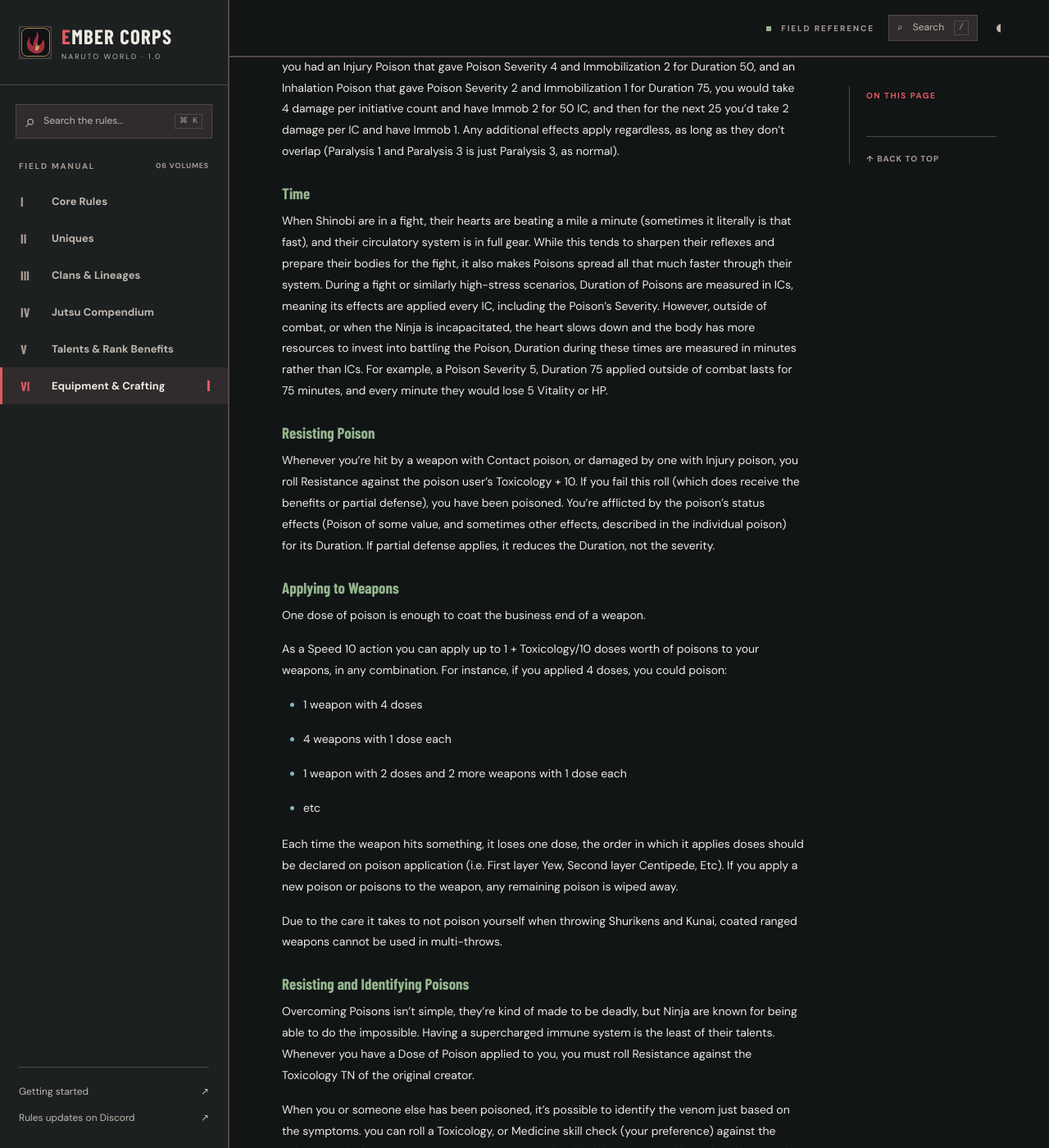
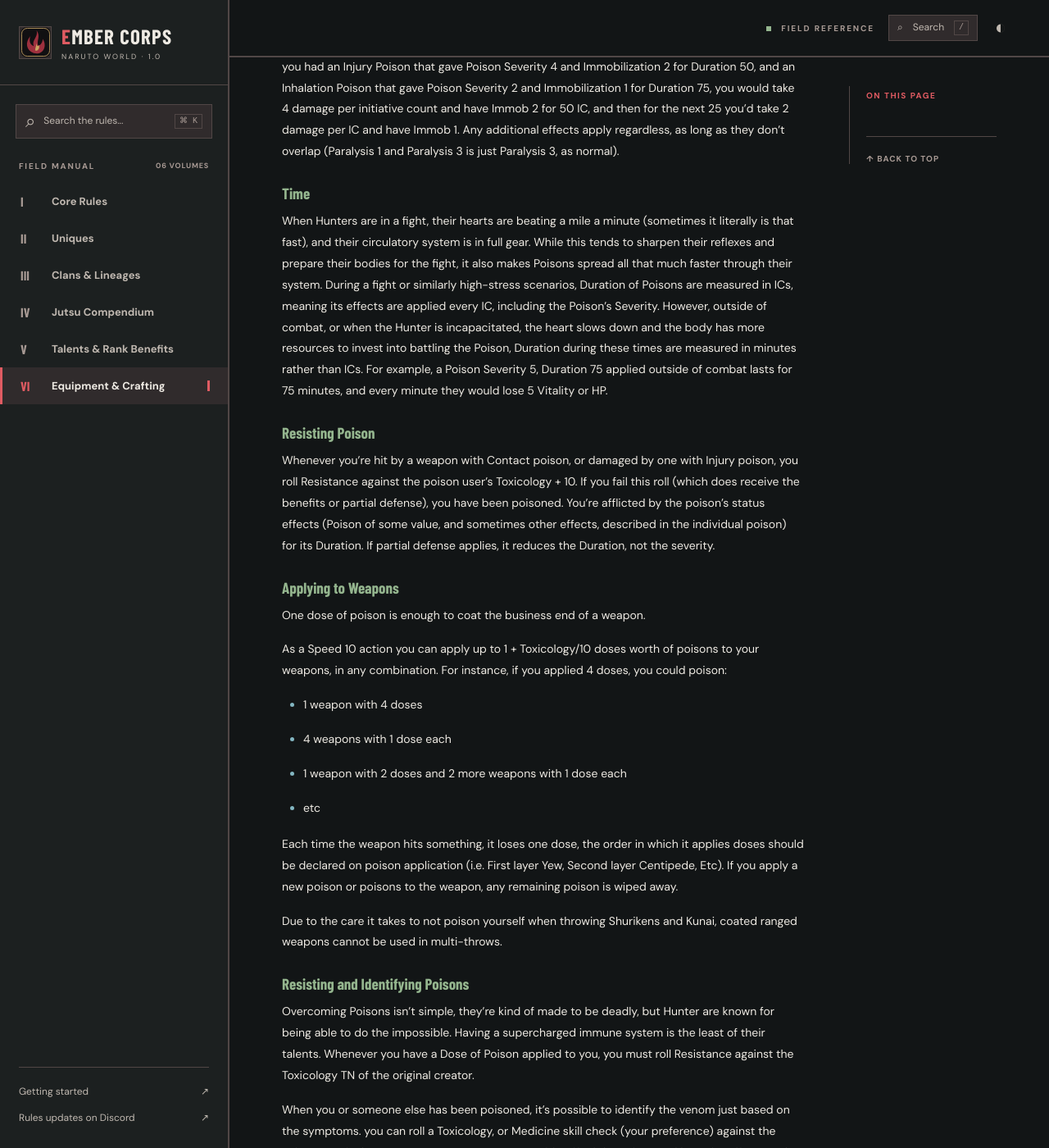
Before and after one commit to EvilbAz/NarutoWorld---The-Ember-Corps, a Jekyll site: the page built from rules/equipment.md, in a window 1280 px wide and 1400 px high, scrolled down 29262 px. Shown: the whole window at 82% size. Built offline with Jekyll 4.4.1, drawn with Linux system fonts in a browser that asks for light colours; some web fonts are replaced; some of the changed text lies outside the part shown.

Commit message:
Update active rules prose to Hunter terminology while preserving named equipment and legacy anchors

```diff
--- a/rules/equipment.md
+++ b/rules/equipment.md
@@ -735,12 +735,12 @@ You can craft weapons with X Artisan Points up to a max of your Artisan Ranks wh
 Structure is, put simply, the general materials and processes used to craft your armor. Regardless of the actual details of its construction, all armor is divided into three simple categories of protectiveness, Mobile, Protective, and Encased. The more that the armor covers, and the more metal is used in its construction, the better it is at protecting its wearer. But that also comes with the downside of it becoming heavier and restricting its wearer’s movement.
 
 Mobile (1):
-Designed out of padded clothing or hardened leather, and barely considered armor, Mobile armor is favored by those who value their freedom of movement above all else, yet still don’t want to go fight other superhuman ninjas without SOME level of protection.
+Designed out of padded clothing or hardened leather, and barely considered armor, Mobile armor is favored by those who value their freedom of movement above all else, yet still don’t want to go fight other superhuman hunters without SOME level of protection.
 
 Durability: 100 / Absorption: 5% / Penalty: \-1 Immobilization and \-1 to Stealth rolls
 
 Protective (0):
-Mostly designed out of chainmail or half plate, this type of armor is the most popular amongst Shinobi as it offers the perfect balance between all important aspects of a piece of armor.
+Mostly designed out of chainmail or half plate, this type of armor is the most popular amongst Hunters as it offers the perfect balance between all important aspects of a piece of armor.
 
 Durability: 200 / Absorption: 10% / Penalty: \-2 Immobilization and \-2 to Stealth rolls
 
@@ -841,7 +841,7 @@ These Features are only accessible with the Master Artisan Talent, and represent
 ## Craftsman
 {:#craftsman}
 
-You may not want to supply arms in the form of weapons, but there are plenty of other useful tools for ninja. From flash bombs and lockpicks to kunai and bows you want to supply basically everything else in a shinobi’s toolkit.
+You may not want to supply arms in the form of weapons, but there are plenty of other useful tools for hunter. From flash bombs and lockpicks to kunai and bows you want to supply basically everything else in a hunters’s toolkit.
 
 Upon gaining 1 Rank in the Artisan (Craftsman) Skill, you gain the ability to create equipment from the gear and exploding tags category. This requires you to spend a Downtime Slot on an “Equipment Crafting” Action, rolling your Artisan Skill vs a TN of the Artisan Points (explained below) determined by the item. You may pool your rolls until you amass enough to match the TN, which may take a number of Slots and/or Downtime Cycles.
 
@@ -885,7 +885,7 @@ Antidotes that act quickly enough to be useful in emergencies, such as combat, a
 ##### Uncraftable
 {:#uncraftable}
 
-Sadly due to technological limitations there are some things you as a shinobi are unable to craft normally. You are unable to make the following items:
+Sadly due to technological limitations there are some things you as a hunters are unable to craft normally. You are unable to make the following items:
 
 - Flashlight
 
@@ -903,7 +903,7 @@ Sadly due to technological limitations there are some things you as a shinobi ar
 
 Poisons are nasty business, and one of the murkier aspects of ninja tactics. Certainly, before the days when shinobi had discovered the secrets of chakra manipulation, poisons were a vital part of their arsenal. The proper use of poisons, however, is hard to learn, and in most circumstances just isn't as useful as being able to shoot fireballs and run up walls.
 
-Some ninja, however, still find uses for them. This section is for them\!
+Some hunter, however, still find uses for them. This section is for them\!
 
 ### Rules
 {:#rules}
@@ -927,7 +927,7 @@ Toxicology rolls carry over to the next Downtime until you’ve reached the TN,
 #### Doses and Costs
 {:#doses-and-costs}
 
-Poisons are measured in doses. A dose is how much of the substance is required to poison a ninja and apply the effects of a particular brew. Whenever you Brew a new Poison, this is how much you make. Once, the main measurement unit was how many whales or elephants the poison could kill (The bare minimum needed to even begin affecting ninja) but we’ve long since moved past such archaic measurements.
+Poisons are measured in doses. A dose is how much of the substance is required to poison a hunter and apply the effects of a particular brew. Whenever you Brew a new Poison, this is how much you make. Once, the main measurement unit was how many whales or elephants the poison could kill (The bare minimum needed to even begin affecting hunter) but we’ve long since moved past such archaic measurements.
 
 Every additional effect of a dose of Poison has a cost in Ryo, this represents the costs of ingredients and reagents and tools that are needed to be acquired to Brew that specific batch. If the total Ryo cost cannot be met, then the Brewer simply doesn’t have enough ingredients to make that Poison.
 
@@ -949,7 +949,7 @@ No matter how many poisons you're afflicted by, or their type, similar effects d
 #### Time
 {:#time}
 
-When Shinobi are in a fight, their hearts are beating a mile a minute (sometimes it literally is that fast), and their circulatory system is in full gear. While this tends to sharpen their reflexes and prepare their bodies for the fight, it also makes Poisons spread all that much faster through their system. During a fight or similarly high-stress scenarios, Duration of Poisons are measured in ICs, meaning its effects are applied every IC, including the Poison’s Severity. However, outside of combat, or when the Ninja is incapacitated, the heart slows down and the body has more resources to invest into battling the Poison, Duration during these times are measured in minutes rather than ICs. For example, a Poison Severity 5, Duration 75 applied outside of combat lasts for 75 minutes, and every minute they would lose 5 Vitality or HP.
+When Hunters are in a fight, their hearts are beating a mile a minute (sometimes it literally is that fast), and their circulatory system is in full gear. While this tends to sharpen their reflexes and prepare their bodies for the fight, it also makes Poisons spread all that much faster through their system. During a fight or similarly high-stress scenarios, Duration of Poisons are measured in ICs, meaning its effects are applied every IC, including the Poison’s Severity. However, outside of combat, or when the Hunter is incapacitated, the heart slows down and the body has more resources to invest into battling the Poison, Duration during these times are measured in minutes rather than ICs. For example, a Poison Severity 5, Duration 75 applied outside of combat lasts for 75 minutes, and every minute they would lose 5 Vitality or HP.
 
 #### Resisting Poison
 {:#resisting-poison}
@@ -978,7 +978,7 @@ Due to the care it takes to not poison yourself when throwing Shurikens and Kuna
 #### Resisting and Identifying Poisons
 {:#resisting-and-identifying-poisons}
 
-Overcoming Poisons isn’t simple, they’re kind of made to be deadly, but Ninja are known for being able to do the impossible. Having a supercharged immune system is the least of their talents. Whenever you have a Dose of Poison applied to you, you must roll Resistance against the Toxicology TN of the original creator.
+Overcoming Poisons isn’t simple, they’re kind of made to be deadly, but Hunter are known for being able to do the impossible. Having a supercharged immune system is the least of their talents. Whenever you have a Dose of Poison applied to you, you must roll Resistance against the Toxicology TN of the original creator.
 
 When you or someone else has been poisoned, it's possible to identify the venom just based on the symptoms. you can roll a Toxicology, or Medicine skill check (your preference) against the Poison’s Toxicology TN \-5. Success means you've identified the Poison and know its effects and can begin working on an Antidote so long as you have the proper Toolkit. Failure means, obviously, you do not. You cannot repeat this roll.
 
@@ -1151,7 +1151,7 @@ Reduces a Victim’s Attribute by 10% to a max of 50%. The Specific Attribute mu
 # EQUIPMENT
 {:#equipment}
 
-*“A legendary shinobi with no wire, no medicine, and no plan is just a very expensive emergency.”*
+*“A legendary hunters with no wire, no medicine, and no plan is just a very expensive emergency.”*
 *— field requisitions officer*
 
 # Equipment Core Rules
@@ -1163,7 +1163,7 @@ Reduces a Victim’s Attribute by 10% to a max of 50%. The Specific Attribute mu
 ## Obtaining Equipment
 {:#obtaining-equipment}
 
-Ninjas in the Naruto universe have an advantage which real ninja lacked: namely, magical chakra-based powers that let them perform superhuman physical feats, stand on water, and breathe fire. Even so, a wise ninja, magical or not, will equip themselves with a wide variety of tools. True, you could create a thick bank of fog instead of throwing down a smoke bomb--but that smoke bomb's faster, and less taxing.
+Hunters in the Naruto universe have an advantage which real hunter lacked: namely, magical chakra-based powers that let them perform superhuman physical feats, stand on water, and breathe fire. Even so, a wise hunter, magical or not, will equip themselves with a wide variety of tools. True, you could create a thick bank of fog instead of throwing down a smoke bomb--but that smoke bomb's faster, and less taxing.
 
 Every piece of equipment has a cost in Ryo, the world's most commonly-used currency. You can get Ryo through missions, events, and on character creation where you have 50k to start out with.
 
@@ -1176,7 +1176,7 @@ Non-consumable items can be broken, destroyed, or lost, but usually aren't. Thes
 ## Restrictions
 {:#restrictions}
 
-While any ninja can pick up a common sword to wield items of higher power it takes a certain competence. As such the weapons and armor you can utilize are limited by your capabilities:
+While any hunter can pick up a common sword to wield items of higher power it takes a certain competence. As such the weapons and armor you can utilize are limited by your capabilities:
 
 Weapons: Cannot wield weapon with Artisan points more than Athletics \+10
 Armor: Cannot wear armor with Artisan points more than Resistance \+10
@@ -1589,7 +1589,7 @@ Special: Ignore armor. Cannot be used in Multi Throw (See Abilities).
 #### Boomerang \[Blunt, Thrown, Projectile\]
 {:#boomerang-blunt-thrown-projectile}
 
-A mysterious weapon discovered in underground caves with proficient users seemingly always able to have it return to them. There has to be some ninja magic involved…probably.
+A mysterious weapon discovered in underground caves with proficient users seemingly always able to have it return to them. There has to be some hunter magic involved…probably.
 
 Cost: 2500
 Speed: 10
@@ -1630,7 +1630,7 @@ Cost: 2.5k Ryo
 #### Blood Increasing Pill
 {:#blood-increasing-pill}
 
-These pills contain a peculiar mix of chemicals that, when consumed by someone capable of using chakra (such as a ninja) will allow their body to rapidly replenish lost blood. When you take one of these pills you regain RES/50 HP (but not Vitality) each IC, for 50 IC. During this duration you take only one third damage from poison, and no damage from effects caused by bleeding (such as certain wounds). Using a Blood Pill is a Speed 10 action.
+These pills contain a peculiar mix of chemicals that, when consumed by someone capable of using chakra (such as a hunter) will allow their body to rapidly replenish lost blood. When you take one of these pills you regain RES/50 HP (but not Vitality) each IC, for 50 IC. During this duration you take only one third damage from poison, and no damage from effects caused by bleeding (such as certain wounds). Using a Blood Pill is a Speed 10 action.
 
 Cost: 15k Ryo
 
@@ -1664,7 +1664,7 @@ Cost: 5k Ryo0
 #### Container, Large
 {:#container-large}
 
-A large gourd or other sort of container, several feet long and usually worn on the back. It's heavy and bulky, but not quite enough to restrict the mobility of a well-trained shinobi. It can hold up to 8 gallons of water, but you can only carry one with you (due to its size\!).
+A large gourd or other sort of container, several feet long and usually worn on the back. It's heavy and bulky, but not quite enough to restrict the mobility of a well-trained hunters. It can hold up to 8 gallons of water, but you can only carry one with you (due to its size\!).
 
 Cost: 15k Ryo0
 
@@ -1682,7 +1682,7 @@ Cost: 3k Ryo
 #### Ninja Wire
 {:#ninja-wire}
 
-High tension 16-gauge wire. It is generally only available in ninja villages, and comes in spools with various lengths of wire.
+High tension 16-gauge wire. It is generally only available in hunter villages, and comes in spools with various lengths of wire.
 
 Cost: 1k Ryo per 5 Yards.
 
@@ -1707,7 +1707,7 @@ Cost: 3k Ryo
 #### Soldier Pill
 {:#soldier-pill}
 
-The proper name is 'military ration pills', but the term soldier pill is more commonly used among shinobi. They're less rations than fast-acting performance-enhancing drugs. Though every village has a slightly different recipe, the pills are all marble-sized and black or dark brown. When eaten, they have the approximate flavor and texture of sawdust.
+The proper name is 'military ration pills', but the term soldier pill is more commonly used among hunters. They're less rations than fast-acting performance-enhancing drugs. Though every village has a slightly different recipe, the pills are all marble-sized and black or dark brown. When eaten, they have the approximate flavor and texture of sawdust.
 
 These pills are essentially just condensed stimulants and nutrients; taking one immediately lowers you a Fatigue category, and \+10 your next Chakra Exhaustion or Stamina roll. Doing so is a Speed 10 action in battle. You may only take one per battle, and no more than RES/50 per day.
 
@@ -1728,7 +1728,7 @@ Cost- 2.5k Ryo
 
 A map of a given country. It's usually a really, really good for
 
-at least one person on every ninja team to have a map of any
+at least one person on every hunter team to have a map of any
 
 country they expect to be going through. These have only
 
@@ -1769,7 +1769,7 @@ Cost: 4k Ryo0
 #### Flashlight
 {:#flashlight}
 
-Flashlights are popular because ninja like to be able to see in low-light environments\! They're also useful because they can be turned off, or on, as needed. Quite handy for staying hidden when you hear unwanted company approaching.
+Flashlights are popular because hunter like to be able to see in low-light environments\! They're also useful because they can be turned off, or on, as needed. Quite handy for staying hidden when you hear unwanted company approaching.
 
 Flashlights have a battery life of about half an hour. A spare set of batteries (for another half hour of use) costs 500 Ryo.
 
@@ -1808,7 +1808,7 @@ Cost: 10k Ryo per tank5
 #### Camouflage Kit
 {:#camouflage-kit}
 
-Everything you need to blend in with the environment, like a truly sneaky ninja. These come in four flavors: forest/plains, desert, mountainous/rocky, and 'other' (covering anything not one of those). A kit may only be used in its corresponding environment.
+Everything you need to blend in with the environment, like a truly sneaky hunter. These come in four flavors: forest/plains, desert, mountainous/rocky, and 'other' (covering anything not one of those). A kit may only be used in its corresponding environment.
 
 Using a kit takes 15 minutes, and is enough to conceal a person at level 3 Stealth; the stealth roll is made after they're fully hidden. The exact contents are fairly nonspecific, but regardless, each kit is good for only one use.
 
@@ -1817,9 +1817,9 @@ Cost: 15k Ryo0
 #### Camera
 {:#camera}
 
-Cameras are rare devices, and ones suited for use by ninja even more so. Styles vary, but they are all small, and usually handheld. However, they are large enough that they cannot be effectively concealed while in use. The exact designs may vary greatly, though Sunagakure is fond of a model worn like a circlet on the head, with the lens covering one eye.
-
-Most models include a flash that allows blurry pictures to be taken in the dark. Each image uses a single piece of film, acquired separately. Facilities to develop the film are rare, but exist in all major shinobi villages, along with trained staff who will do so overnight for urgent matters, or within a week for personal needs.
+Cameras are rare devices, and ones suited for use by hunter even more so. Styles vary, but they are all small, and usually handheld. However, they are large enough that they cannot be effectively concealed while in use. The exact designs may vary greatly, though Sunagakure is fond of a model worn like a circlet on the head, with the lens covering one eye.
+
+Most models include a flash that allows blurry pictures to be taken in the dark. Each image uses a single piece of film, acquired separately. Facilities to develop the film are rare, but exist in all major hunters villages, along with trained staff who will do so overnight for urgent matters, or within a week for personal needs.
 
 Cost: 50k Ryo0
 
@@ -1835,7 +1835,7 @@ Cost: 5k Ryo
 
 A three- or four-pronged sturdy metal hook. The typical use is to attach it to the end of a rope then throw it over a wall, up a tree, or across a small chasm, and hope it catches on something (such as a piece of architecture, a branch, or an appropriately-shaped rock). The user then climbs the rope to get to their destination\!
 
-These see limited use among experienced ninja, who typically have ways of easily doing the same thing, but beginners often find them useful, and they can be situationally helpful even for more advanced shinobi.
+These see limited use among experienced hunter, who typically have ways of easily doing the same thing, but beginners often find them useful, and they can be situationally helpful even for more advanced hunters.
 
 Cost: 1.5k Ryo2
 
@@ -1849,7 +1849,7 @@ Cost: 10k Ryo per \+1
 #### Ninja Comm Device
 {:#ninja-comm-device}
 
-The pinnacle of technological advancement in the ninja world, these are small wireless radios. They're typically worn as headsets with an ear insert and a microphone held suspended near the wearer's mouth. Normal comm devices can be tuned to transmit and receive on any of a dozen frequencies by the user, allowing any set of devices to be synchronized with one another. Though each village also has a few sets of specially made comm devices built to operate on "secure" frequencies, these are not typically given to shinobi on missions.
+The pinnacle of technological advancement in the hunter world, these are small wireless radios. They're typically worn as headsets with an ear insert and a microphone held suspended near the wearer's mouth. Normal comm devices can be tuned to transmit and receive on any of a dozen frequencies by the user, allowing any set of devices to be synchronized with one another. Though each village also has a few sets of specially made comm devices built to operate on "secure" frequencies, these are not typically given to hunters on missions.
 
 Commonly used in missions that require precise coordination or infiltration, these always receive, and are touch-activated to broadcast. They have a range of half a mile.
 
@@ -1869,9 +1869,9 @@ Cost: 10k Ryo5
 ## Shinobi Pharmaceuticals
 {:#shinobi-pharmaceuticals}
 
-A soldier pill is not the only thing a modern shinobi can swallow before doing something regrettable.
-
-Licensed clinics, field medics, black-market chemists, and village quartermasters sell combat pharmaceuticals across the shinobi world. Drugs are ordinary purchasable gear. You do not need a clan, Talent, or medical background to use one. The trade-off is simple: the body gets the bill later.
+A soldier pill is not the only thing a modern hunters can swallow before doing something regrettable.
+
+Licensed clinics, field medics, black-market chemists, and village quartermasters sell combat pharmaceuticals across the hunters world. Drugs are ordinary purchasable gear. You do not need a clan, Talent, or medical background to use one. The trade-off is simple: the body gets the bill later.
 
 *“The label says 'do not combine with alcohol, genjutsu medication, or heroic self-confidence.' Nobody reads the third warning.”*
 *— pharmacy clerk, Tanzaku Quarter*
```
